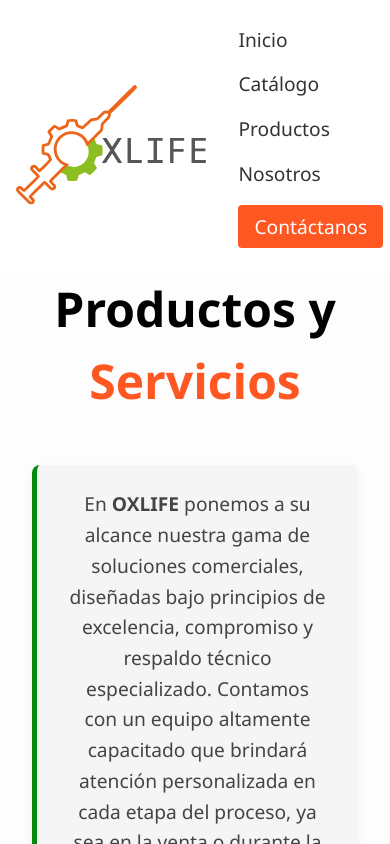
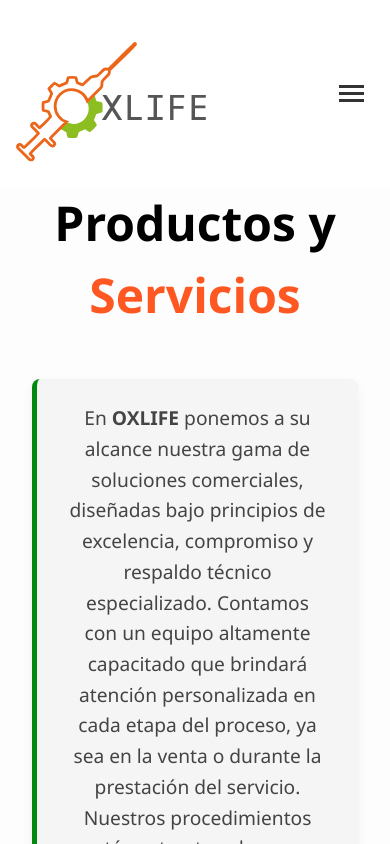
Before and after one commit to oltechGroup/oxlife-web-site, a React (Vite) app: page /productos in a window 390 px wide. Shown: the top 844 px of the page. Built offline with nearby package versions, Linux system fonts and the light colour scheme.

Commit message:
Namvbar actualizado

```diff
--- a/src/App.css
+++ b/src/App.css
@@ -23,6 +23,7 @@ html, body, #root {
 }
 
 /* ------------ LAYOUT GENERAL ------------ */
+
 .app-container {
   max-width: 1200px;
   margin: 0 auto;
@@ -34,6 +35,7 @@ html, body, #root {
   justify-content: space-between;
   align-items: center;
   padding: 1.6rem 0;
+  position: relative;
 }
 
 .logo-img {
@@ -61,6 +63,93 @@ html, body, #root {
   padding: 0.5rem 1rem;
   border-radius: 4px;
   cursor: pointer;
+}
+
+
+.menu-toggle {
+    display: none;
+    border: none;
+    background: transparent;
+    cursor: pointer;
+    padding: 10px;
+    z-index: 1001;
+}
+
+
+.hamburger-icon .line {
+    width: 25px;
+    height: 3px;
+    background-color: #333;
+    margin: 4px 0;
+    transition: all 0.3s ease;
+}
+
+
+@media (max-width: 768px) {
+
+    .nav {
+
+        display: none;
+
+
+        position: absolute;
+        top: 100%;
+        right: 0;
+        width: 100%;
+        background-color: #0d1e1f;
+        flex-direction: column;
+        align-items: flex-start;
+        padding: 1rem;
+        box-shadow: 0 4px 6px rgba(0, 0, 0, 0.1);
+        z-index: 1000;
+    }
+
+
+    .nav.is-open {
+        display: flex;
+    }
+
+    .nav a {
+        color: white;
+        padding: 0.8rem 0;
+        width: 100%;
+        border-bottom: 1px solid rgba(255, 255, 255, 0.1);
+        font-size: 1.5rem;
+    }
+
+    .nav a:last-child {
+        border-bottom: none;
+    }
+
+    .contact-btn {
+        width: 100%;
+        margin-top: 10px;
+    }
+
+
+    .menu-toggle {
+        display: block;
+    }
+
+    /* Ocultar los enlaces del menú de escritorio en el header */
+    .header .nav:not(.is-open) {
+        display: none;
+    }
+}
+
+/* ------------------------------------------- */
+/* Opcional: Estilos para el efecto 'X' */
+/* ------------------------------------------- */
+.menu-toggle[aria-expanded="true"] .hamburger-icon .line:nth-child(2) {
+  opacity: 0; /* Oculta la línea central */
+}
+
+.menu-toggle[aria-expanded="true"] .hamburger-icon .line:nth-child(1) {
+  transform: translateY(7px) rotate(45deg); /* Gira y mueve la primera línea */
+}
+
+.menu-toggle[aria-expanded="true"] .hamburger-icon .line:nth-child(3) {
+  transform: translateY(-7px) rotate(-45deg); /* Gira y mueve la tercera línea */
 }
 
 /* ------------ HERO SECTION ------------ */
--- a/src/components/Navbar.jsx
+++ b/src/components/Navbar.jsx
@@ -1,17 +1,37 @@
 import { Link } from 'react-router-dom';
+import { useState } from 'react'; // 👈 Importa useState
 import logo from '../assets/logo_oxlife.svg';
 
 function Navbar() {
+  const [isOpen, setIsOpen] = useState(false); // 👈 Nuevo estado para el menú
+
+  const toggleMenu = () => {
+    setIsOpen(!isOpen); // Función para alternar el estado
+  };
+
   return (
     <nav className="app-container">
       <header className="header">
         <img src={logo} alt="OXLIFE Logo" className="logo-img" />
-        <nav className="nav">
-          <Link to="/">Inicio</Link>
-          <Link to="">Catálogo</Link>
-          <Link to="/productos">Productos</Link>
-          <Link to="/nosotros">Nosotros</Link>
-          <Link to="/contacto">
+
+        {/* 👈 Botón de Hamburguesa */}
+        <button className="menu-toggle" onClick={toggleMenu} aria-expanded={isOpen}>
+          {/* El icono de las tres líneas se puede crear con CSS o usar una imagen como la que subiste */}
+          <div className="hamburger-icon">
+            {/* Puedes usar la imagen de las tres líneas, o crear el icono con CSS */}
+            <div className="line"></div>
+            <div className="line"></div>
+            <div className="line"></div>
+          </div>
+        </button>
+
+        {/* 👈 Aplica la clase condicionalmente */}
+        <nav className={`nav ${isOpen ? 'is-open' : ''}`}>
+          <Link to="/" onClick={toggleMenu}>Inicio</Link>
+          <Link to="" onClick={toggleMenu}>Catálogo</Link>
+          <Link to="/productos" onClick={toggleMenu}>Productos</Link>
+          <Link to="/nosotros" onClick={toggleMenu}>Nosotros</Link>
+          <Link to="/contacto" onClick={toggleMenu}>
             <button className="contact-btn">Contáctanos</button>
           </Link>
         </nav>
--- a/src/pages/Productos.jsx
+++ b/src/pages/Productos.jsx
@@ -99,7 +99,6 @@ function Productos() {
               <div className="skew-box">
                 <h1>Nuestros <br /> Productos</h1>
                 <button className="btn-ver-productos" disabled>Ver Productos</button>
-
               </div>
             </div>
           </div>
```
